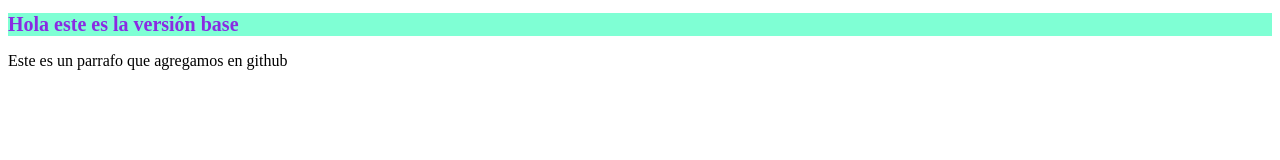
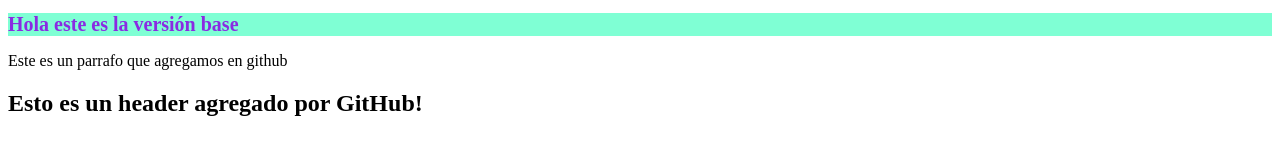
Before and after one commit to hosseingitwork/git, a plain HTML site: page index.html in a window 1280 px wide. Drawn offline with Linux system fonts and the light colour scheme.

Commit message:
Update index.html

```diff
--- a/index.html
+++ b/index.html
@@ -12,6 +12,7 @@
 <body>
     <h1>Hola este es la versión base </h1>
     <p>Este es un parrafo que agregamos en github</p>
+    <h2>Esto es un header agregado por GitHub!</h2>
 </body>
 
 </html>
```
